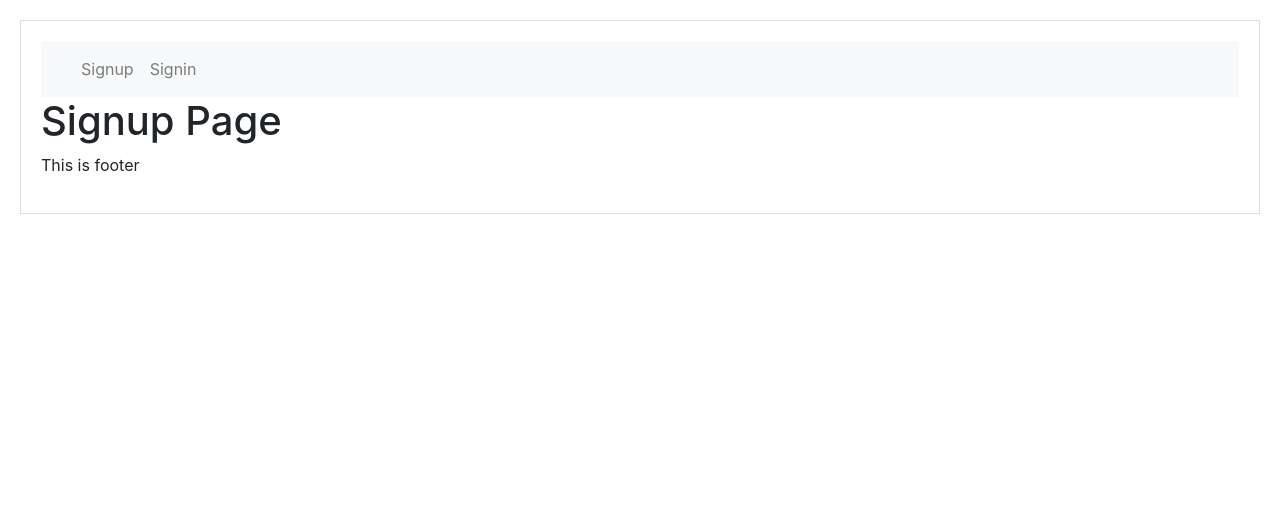
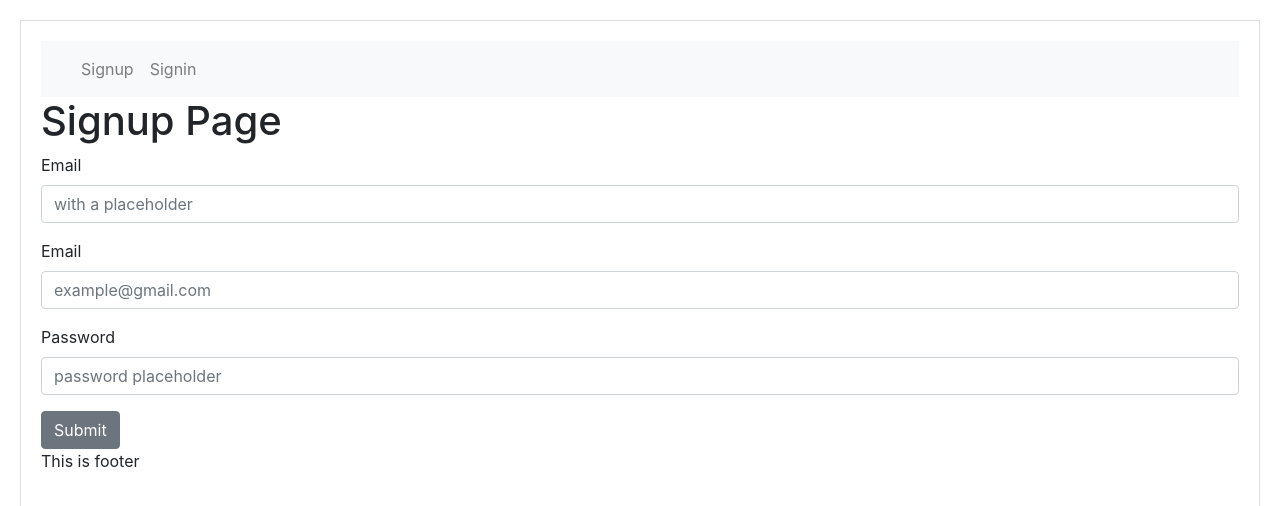
Before and after one commit to mmehdinasiri/EnglishWithMovies, a Next.js app in the folder frontend/: page /signup in a window 1280 px wide. Shown: the top 506 px of the page. Built offline with nearby package versions, Linux system fonts and the light colour scheme.

Commit message:
add signup component

```diff
--- a/frontend/components/Header.js
+++ b/frontend/components/Header.js
@@ -19,9 +19,9 @@ const Header = (props) => {
   return (
     <div>
       <Navbar color="light" light expand="md">
-        <Link href="/">
-          <NavbarBrand className="font-weight-bold">{APP_NAME}</NavbarBrand>
-        </Link>
+        <NavbarBrand className="font-weight-bold" href="/">
+          {APP_NAME}
+        </NavbarBrand>
         <NavbarToggler onClick={toggle} />
         <Collapse isOpen={isOpen} navbar>
           <Nav className="mr-auto" navbar>
--- /dev/null
+++ b/frontend/components/SignupComponent.js
@@ -0,0 +1,66 @@
+import { Button, Form, FormGroup, Label, Input, FormText } from "reactstrap";
+import { useState } from "react";
+
+const SignupComponent = (props) => {
+  const [values, setValues] = useState({
+    name: "",
+    email: "",
+    password: "",
+    error: "",
+    loading: false,
+    message: "",
+    showForm: true,
+  });
+
+  const { name, email, password, error, loading, message, showForm } = values;
+  const updateValues = (name) => (e) => {
+    setValues({ ...values, error: false, [name]: e.target.value });
+  };
+  const submitForm = (e) => {
+    e.preventDefault();
+    console.table(values);
+  };
+  const signupForm = () => {
+    return (
+      <Form onSubmit={submitForm}>
+        <FormGroup>
+          <Label for="name">Email</Label>
+          <Input
+            value={name}
+            type="name"
+            name="name"
+            onChange={updateValues("name")}
+            id="name"
+            placeholder="with a placeholder"
+          />
+        </FormGroup>
+        <FormGroup>
+          <Label for="email">Email</Label>
+          <Input
+            value={email}
+            type="email"
+            name="email"
+            onChange={updateValues("email")}
+            id="email"
+            placeholder="example@gmail.com"
+          />
+        </FormGroup>
+        <FormGroup>
+          <Label for="examplePassword">Password</Label>
+          <Input
+            value={password}
+            type="password"
+            name="password"
+            onChange={updateValues("password")}
+            id="examplePassword"
+            placeholder="password placeholder"
+          />
+        </FormGroup>
+        <Button>Submit</Button>
+      </Form>
+    );
+  };
+  return <>{signupForm()}</>;
+};
+
+export default SignupComponent;
--- a/frontend/pages/signup.js
+++ b/frontend/pages/signup.js
@@ -1,9 +1,11 @@
 import Layout from "../components/Layout";
-import Link from "next/link";
+import SignupComponent from "../components/signupComponent";
+
 const Signup = () => {
   return (
     <Layout>
       <h1>Signup Page</h1>
+      <SignupComponent></SignupComponent>
     </Layout>
   );
 };
```
